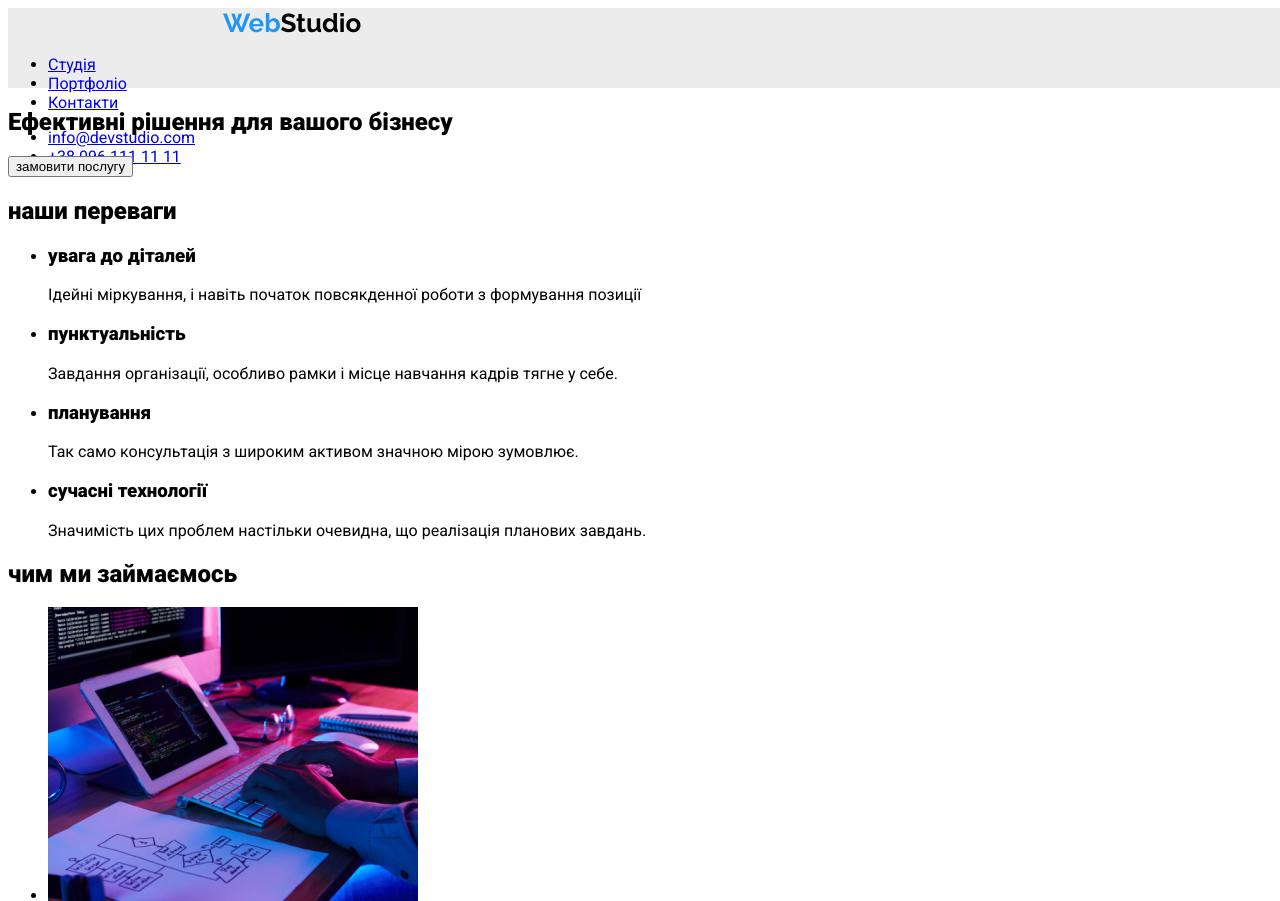
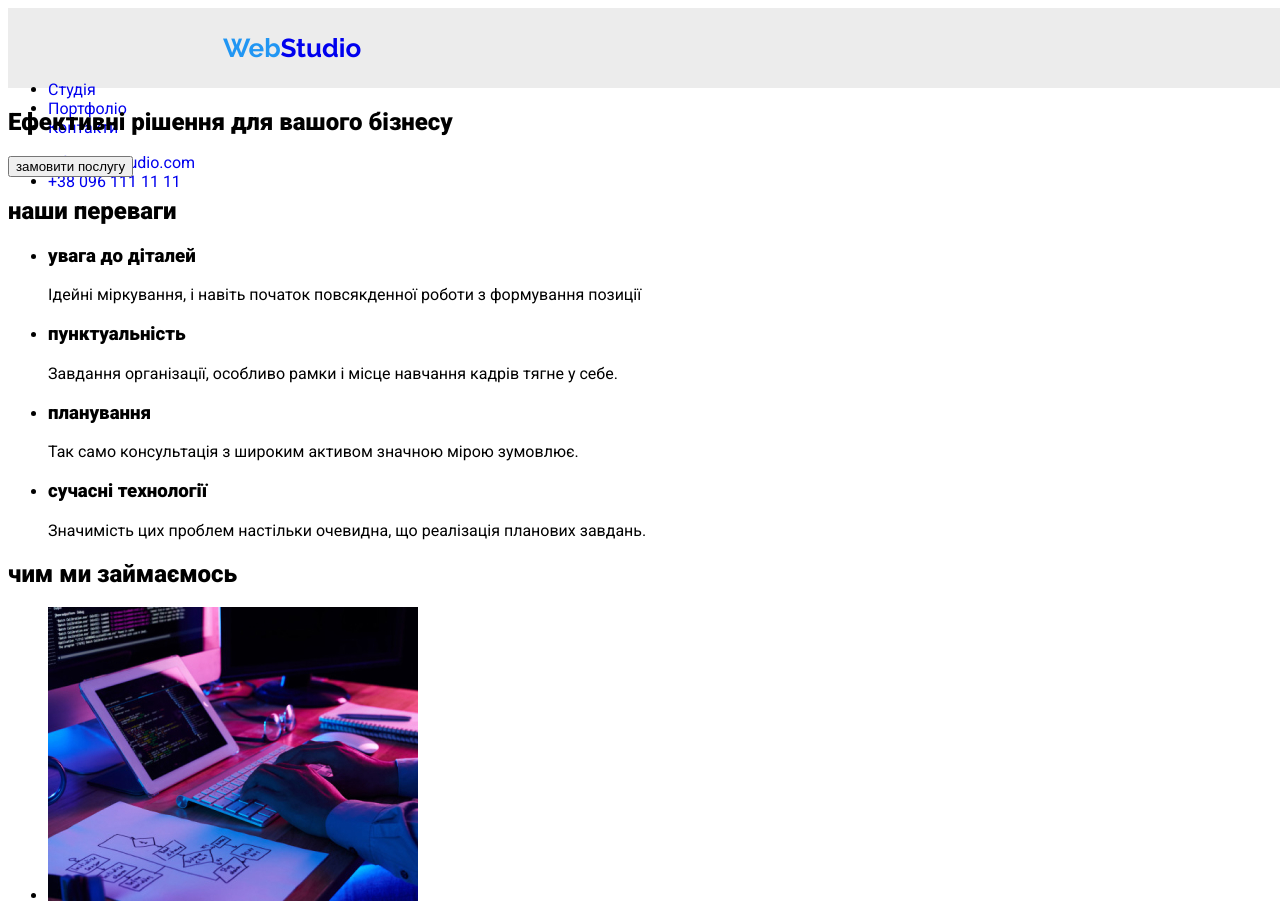
Before and after one commit to kmklp/goit-markup-hw-02, a plain HTML site: page index.html in a window 1280 px wide. Shown: the top 901 px of the page. Drawn offline with Linux system fonts and the light colour scheme; a web font is replaced by a local one.

Commit message:
для тега <a>  убрал линии

```diff
--- a/index.html
+++ b/index.html
@@ -14,7 +14,9 @@
     <header class="heder">
 
         <nav class="nav-links">
-            <a href="index.html" class="logo" ><span>Web</span>Studio </a>
+            <div class="logo">
+            <a href="index.html"> <span>Web</span>Studio </a>
+            </div>
           <ul >
             <li><a href="Студія">Студія</a></li>
             <li><a href="Портфоліо">Портфоліо</a></li>
--- a/styles/styles.css
+++ b/styles/styles.css
@@ -7,7 +7,7 @@ background: #FFFFFF;
 
      /*!--ссилкі в шапці */
 .nav-links{
-   text-decoration: none;
+
 }
 
 .heder{
@@ -18,19 +18,20 @@ background: #FFFFFF;
 }
 
 .logo{
-
-
-    height:31px;
-
+  padding-top: 25px;
   padding-left: 215px;
 
   font-family: 'Raleway';
 font-size: 26px;
 line-height: 31px;
-text-decoration: none;
 color:#000000;
 
 }
 span{
 color:#2196F3;
 }
+ a{  text-decoration: none;
+
+}
+li{text-decoration: none
+}
```
